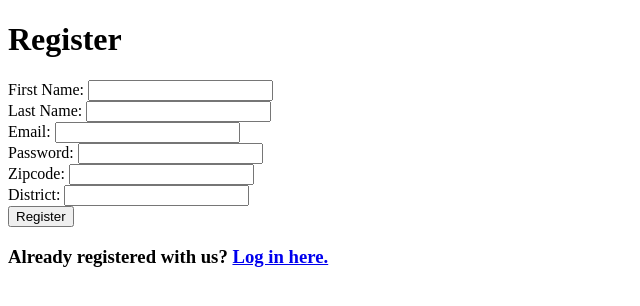
After one commit to obettaglio/hb-project, a Flask app: page /register in a window 1280 px wide. The commit adds this page. Shown: the top 306 px of the page, without its empty margins (0-640 px from the left). Run offline with Flask 2, Linux system fonts and the light colour scheme; parts of the project's set-up code (start-up, migrations or seed data) failed here and were passed over.

Commit message:
Added routes for login and registration form handling.

```diff
--- a/model.py
+++ b/model.py
@@ -146,8 +146,8 @@ class ExerciseResult(db.Model):
         """Provide helpful representation when printed."""
 
         return "<ExerciseResult exerciseresult_id=%s exercise_id=%s student_id=%s>" % (self.exerciseresult_id,
-                                                                              self.exercise_id,
-                                                                              self.student_id)
+                                                                                       self.exercise_id,
+                                                                                       self.student_id)
 
 
 class Video(db.Model):
@@ -194,6 +194,7 @@ def connect_to_db(app):
     """Connect the database to our Flask app."""
 
     app.config['SQLALCHEMY_DATABASE_URI'] = 'postgresql:///project'
+    app.config['SQLALCHEMY_TRACK_MODIFICATIONS'] = False
     db.app = app
     db.init_app(app)
 
--- a/server.py
+++ b/server.py
@@ -3,17 +3,17 @@
 from jinja2 import StrictUndefined
 
 from flask import (Flask, jsonify, render_template, redirect, request, flash,
-                   session)
+                   session, url_for)
 
 from flask_debugtoolbar import DebugToolbarExtension
 
-from model import (User, Student, Subject, Class, Exam, ExamResult, Exercise,
+from model import (User, Student, Subject, Classroom, Exam, ExamResult, Exercise,
                    ExerciseResult, Video, VideoResult, connect_to_db, db)
 
 
 app = Flask(__name__)
 
-app.secret_key = "alkjsghfwalejfhb"
+app.secret_key = "alkjsghfwalejfhbsaldfhuewhif"
 
 app.jinja_env.undefined = StrictUndefined
 
@@ -22,9 +22,97 @@ app.jinja_env.undefined = StrictUndefined
 
 @app.route('/')
 def index():
+    """Homepage.
+
+    If no user is in the session, redirect to login page."""
+
+    # If a user is logged in, show homepage
+    if session['logged_in_user']:
+        return render_template('homepage.html')
+    # If no user is logged in, redirect to login page
+    else:
+        return redirect('/login')
+
+
+@app.route('/login')
+def show_login_page():
     """Login page."""
 
     return render_template('login.html')
+
+
+@app.route('login-success')
+def log_user_in():
+    """Handle login form.
+
+    Put user_id into session and redirect to user page."""  # CHANGE REDIRECT #
+
+    email = request.form.get('email')
+    password = request.form.get('password')
+
+    user = db.session.query(User).filter(User.email == email).first()
+
+    if user:
+        if password == user.password:
+            # Add user id to Flask session
+            session['logged_in_user'] = user.user_id
+            flash("Logged in.")
+            # CHANGE REDIRECT #
+            return redirect(url_for('show_user_page', user_id=session['Logged in user']))
+        else:
+            flash("Invalid password.")
+            return redirect("/login")
+    else:
+        flash("This email does not have an account.")
+        return redirect("/login")
+
+
+@app.route('/register')
+def show_register_page():
+    """Registration page."""
+
+    return render_template('register.html')
+
+
+@app.route('register-success')
+def register_user():
+    """Handle registration form.
+
+    Add user to database and put user_id into session."""
+
+    email = request.form.get('email')
+    password = request.form.get('password')
+    f_name = request.form.get('f_name')
+    l_name = request.form.get('l_name')
+    zipcode = request.form.get('zipcode')
+    district = request.form.get('district')
+
+    user = db.session.query(User).filter(User.email == email).first()
+
+    if user:
+        flash("This email is already registered. Please log in.")
+        return redirect("/login")
+    else:
+        new_user = User(email=email, password=password,
+                        f_name=f_name, l_name=l_name,
+                        zipcode=zipcode, district=district)
+        db.session.add(new_user)
+        db.session.commit()
+
+        session['logged_in_user'] = new_user.user_id
+
+        flash("Account created.")
+        return redirect("/")
+
+
+@app.route("/logout")
+def logout():
+    """Remove user_id from session and redirect to homepage."""
+
+    del session['logged_in_user']
+
+    flash("Logged out")
+    return redirect("/")
 
 
 #####
--- a/templates/login.html
+++ b/templates/login.html
@@ -3,7 +3,7 @@
 
 <h1>Login</h1>
 
-<form action='/user' method='post'>
+<form action='/user' class='login-form' method='post'>
     <label>Email: </label>
     <input type='text' name='email'><br>
     <label>Password: </label>
--- /dev/null
+++ b/templates/register.html
@@ -0,0 +1,24 @@
+{% extends 'base.html' %}
+{% block content %}
+
+<h1>Register</h1>
+
+<form action='/user' class='register-form' method='post'>
+    <label>First Name: </label>
+    <input type='text' name='f_name'><br>
+    <label>Last Name: </label>
+    <input type='text' name='l_name'><br>
+    <label>Email: </label>
+    <input type='text' name='email'><br>
+    <label>Password: </label>
+    <input type='text' name='password'><br>
+    <label>Zipcode: </label>
+    <input type='text' name='zipcode'><br>
+    <label>District: </label>
+    <input type='text' name='district'><br>
+    <input type='submit' value='Register'>
+</form>
+
+<h3>Already registered with us? <a href='/login'>Log in here.</a></h3>
+
+{% endblock %}
```
